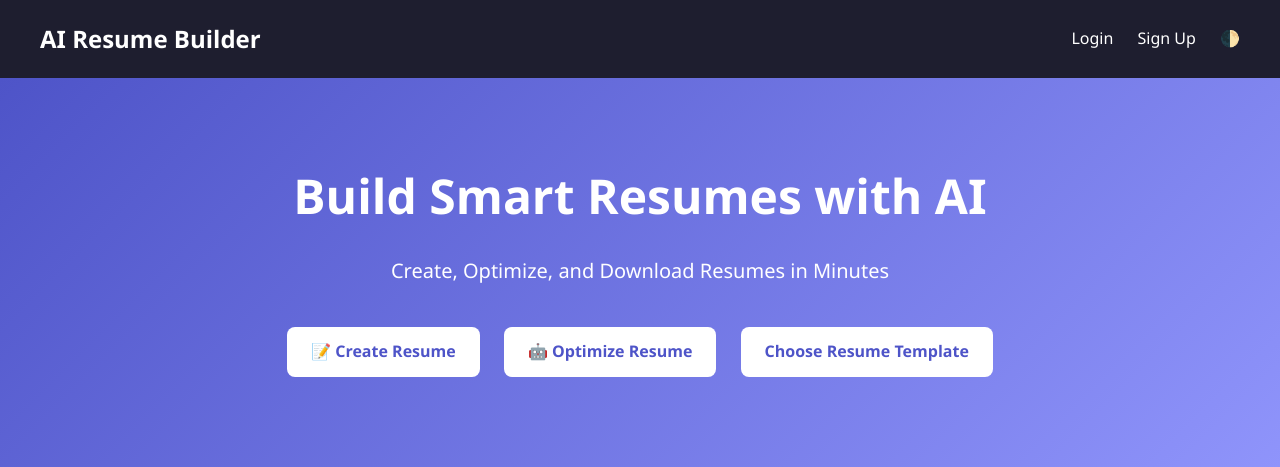
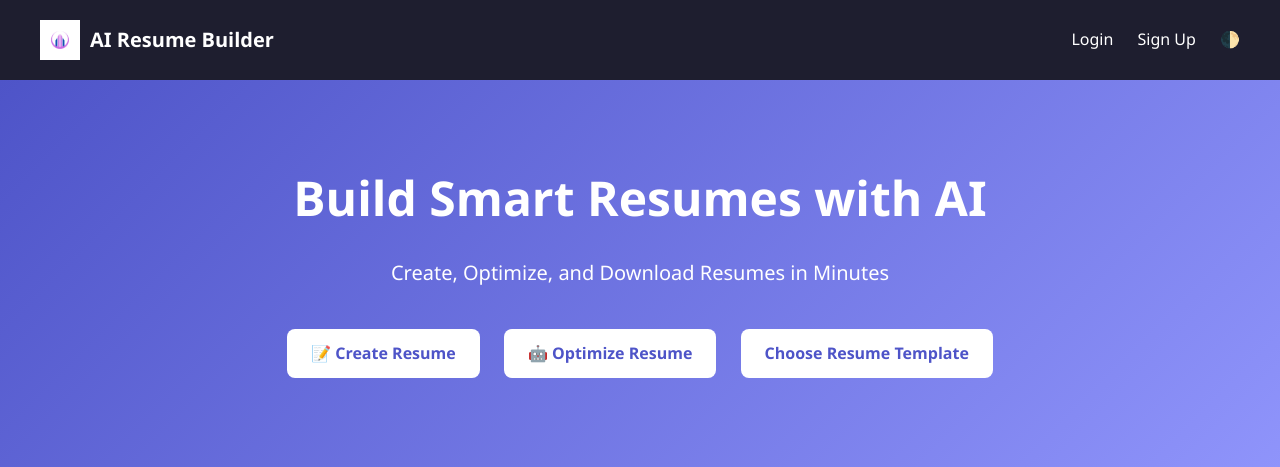
Before and after one commit to mallika8080/resume-builder, a Flask app: page / in a window 1280 px wide. Shown: the top 467 px of the page. Run offline with Flask 3, Linux system fonts and the light colour scheme.

Commit message:
Your change message

```diff
--- a/templates/index.html
+++ b/templates/index.html
@@ -115,7 +115,13 @@
 <body>
 
   <header>
-    <div class="logo">AI Resume Builder</div>
+    <div class="logo" style="display: flex; align-items: center;">
+      <a href="/" style="display: flex; align-items: center; text-decoration: none; color: inherit;">
+        <img src="{{ url_for('static', filename='logo.png') }}" alt="Logo" height="40" style="margin-right: 10px;">
+        <span style="font-weight: bold; font-size: 20px;">AI Resume Builder</span>
+      </a>
+    </div>
+
     <div class="nav-links">
       <a href="/login">Login</a>
       <a href="/signup">Sign Up</a>
```
Also changed, not shown: static/logo.png (added), 4 other files.
